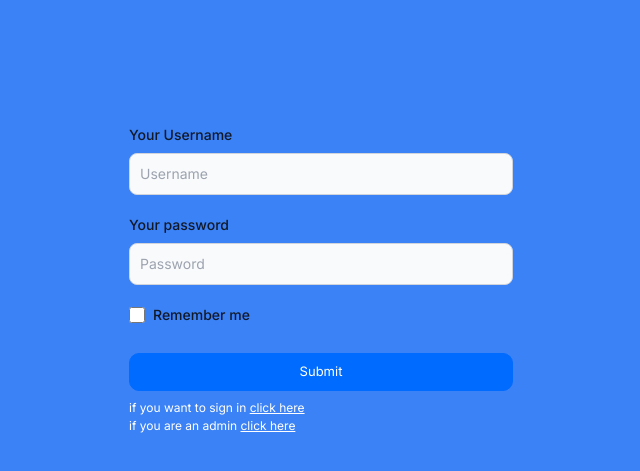
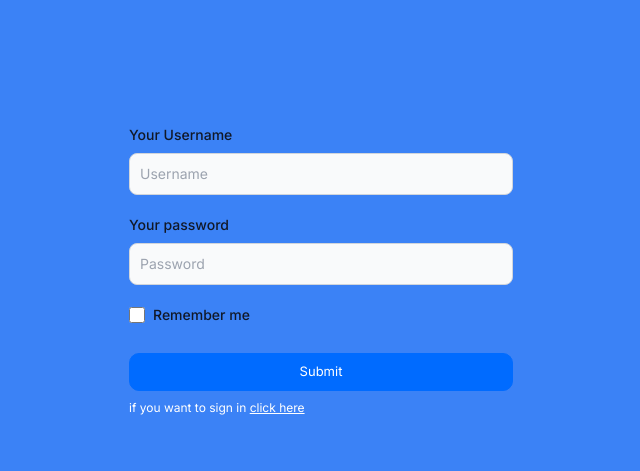
Before and after one commit to IzzatjonAkbarov/asaxiy, a website: page index.html in a window 1280 px wide. Shown: the part 79-550 px from the top of the page, without its empty margins (319-959 px from the left). Drawn offline with Linux system fonts and the light colour scheme.

Commit message:
some changes addded

```diff
--- a/index.html
+++ b/index.html
@@ -69,17 +69,6 @@
           ></u
         >
       </p>
-      <p class="text-white text-[12px]">
-        if you are an admin
-        <u
-          ><a
-            class="signin1"
-            href="https://asaxiy-admin-panel.vercel.app/"
-            class="underline">
-            click here</a
-          ></u
-        >
-      </p>
     </form>
     <div
       class="toast text-center fixed top-10 right-[-100%] flex items-center justify-center w-full max-w-xs p-4 mb-4 text-white bg-blue-600 rounded-lg shadow"></div>
```
